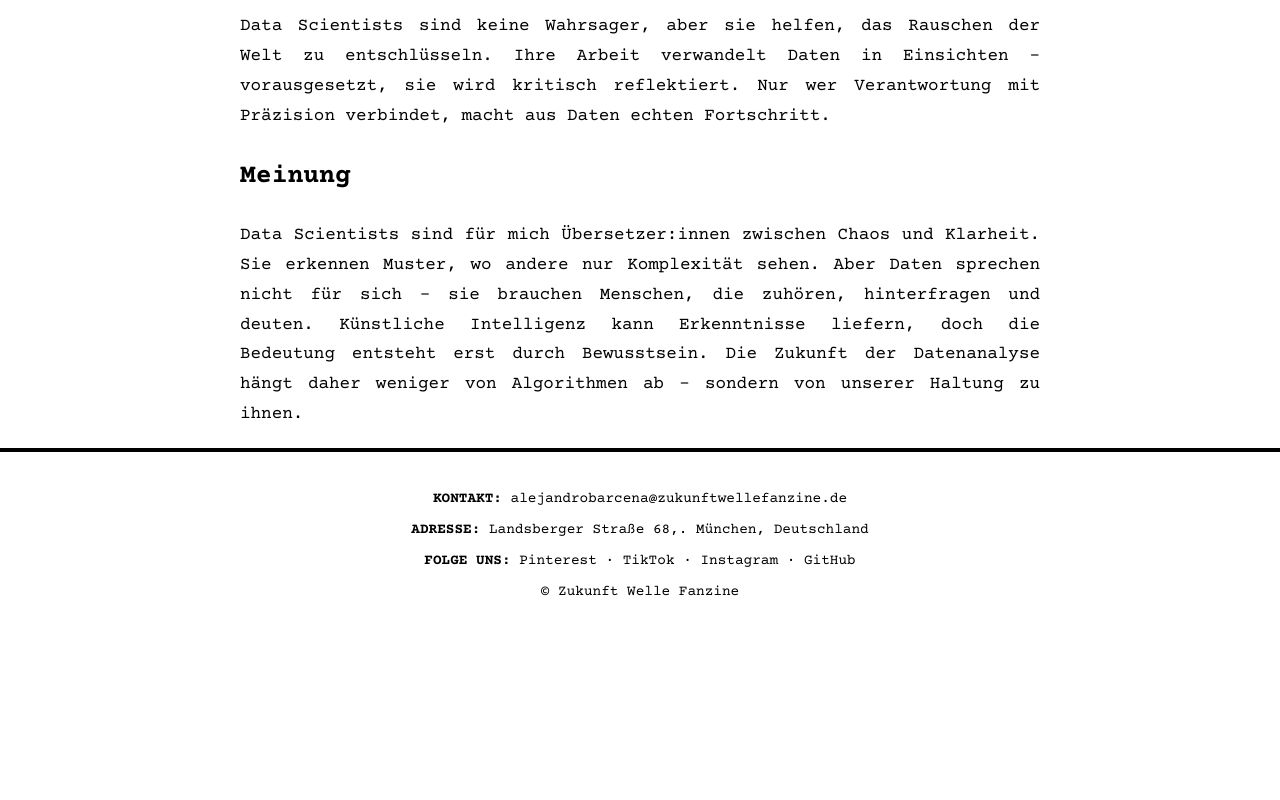
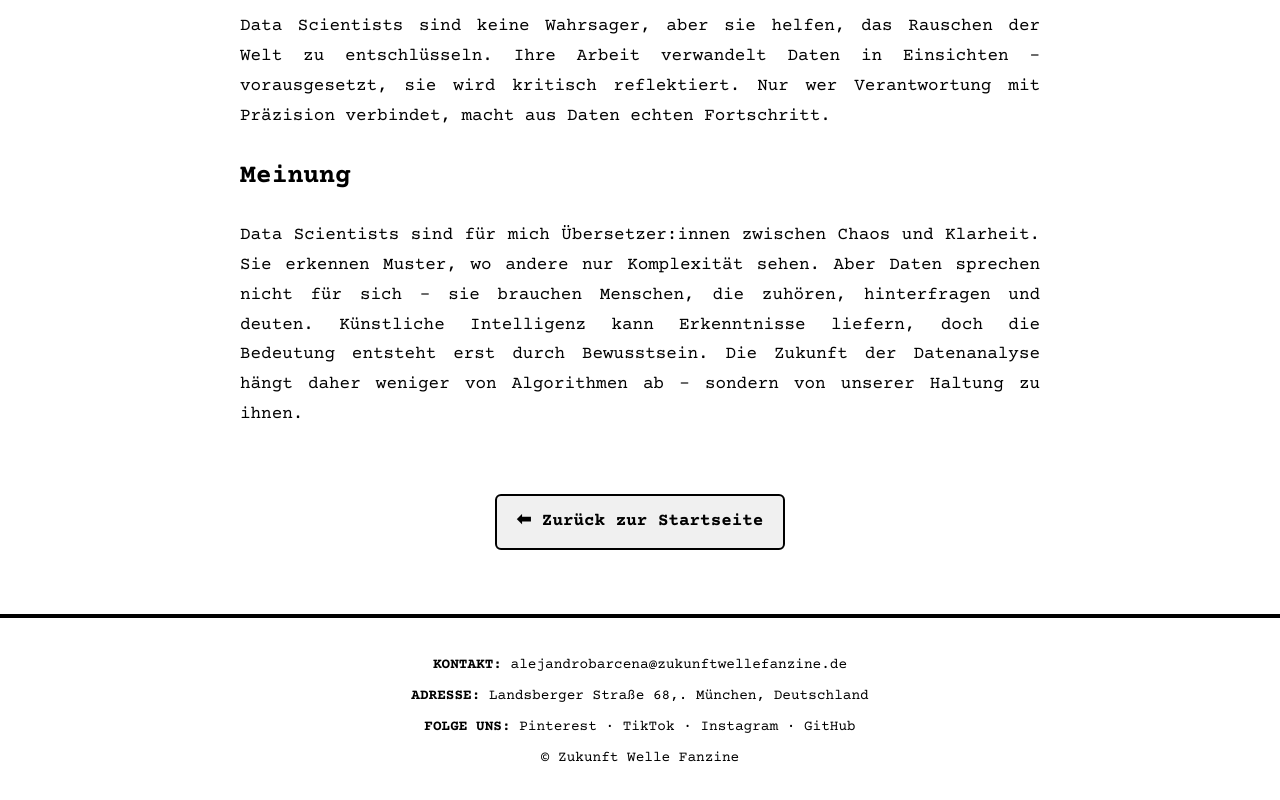
Before and after one commit to alejandrabarcena/zukunftwellefanzine, a website: page articles/datenjunkies-sind-data-scientists-die-orakel-des-21-jahrhunderts.html in a window 1280 px wide. Shown: the part 1275-2075 px from the top of the page. Before the commit the page ends 1916 px from the top, so only its background shows below. Drawn offline with nearby package versions, Linux system fonts and the light colour scheme.

Commit message:
add changes

```diff
--- a/articles/datenjunkies-sind-data-scientists-die-orakel-des-21-jahrhunderts.html
+++ b/articles/datenjunkies-sind-data-scientists-die-orakel-des-21-jahrhunderts.html
@@ -89,6 +89,26 @@
         </p>
       </section>
     </main>
+    <!-- BOTÓN DE REGRESO -->
+    <div style="text-align: center; margin: 4rem auto">
+      <a
+        href="../index.html"
+        style="
+          text-decoration: none;
+          color: black;
+          font-weight: bold;
+          font-family: 'Courier Prime', monospace;
+          background-color: #f0f0f0;
+          padding: 10px 20px;
+          border: 2px solid black;
+          border-radius: 6px;
+          display: inline-block;
+          transition: background-color 0.3s ease;
+        "
+      >
+        ⬅ Zurück zur Startseite
+      </a>
+    </div>
 
     <footer class="footer">
       <p><strong>KONTAKT:</strong> alejandrobarcena@zukunftwellefanzine.de</p>
```
Also changed, not shown: articles/pixel-pinsel-programmcode.html (+17 -0 lines), articles/softwareentwicklung-kuenstliche-intelligenz.html (+20 -0 lines), index.html (+5 -1 lines).
